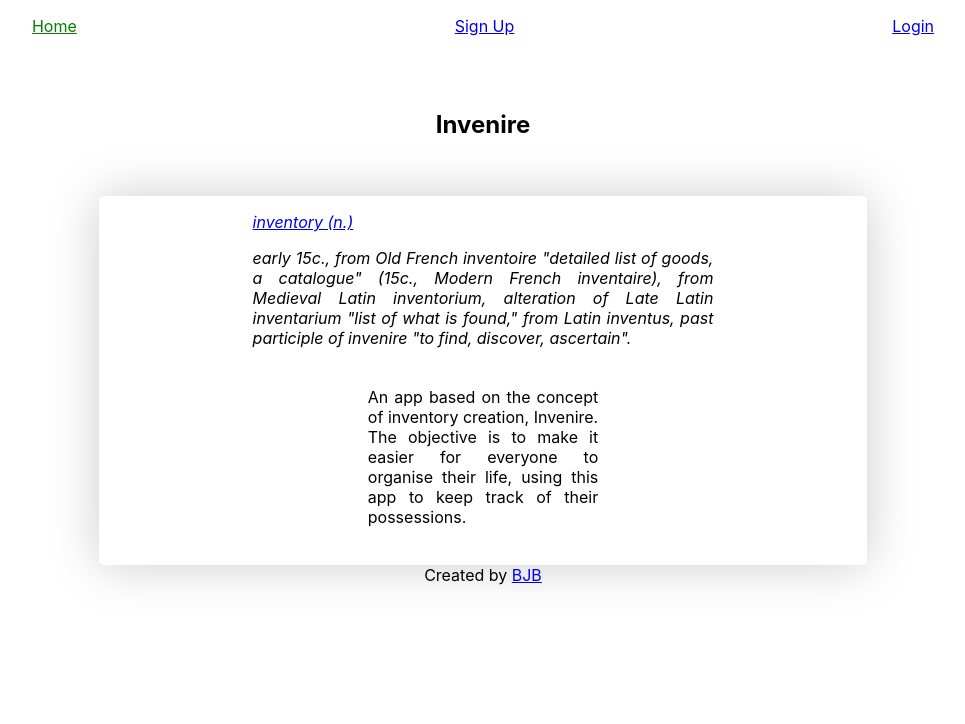
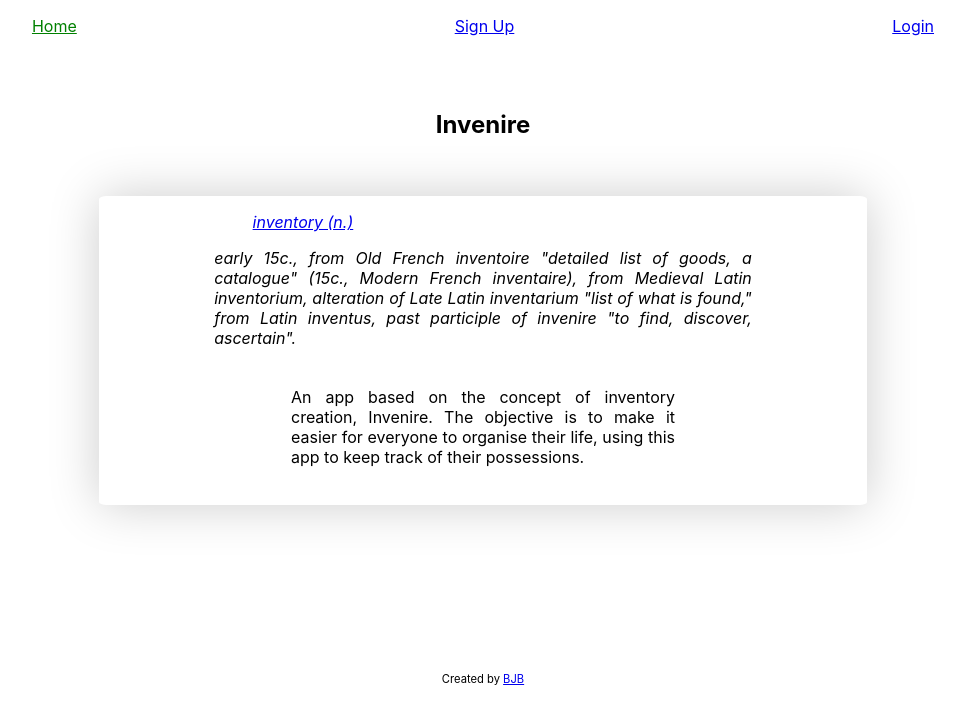
Before and after one commit to BeatrizJB/Invenire-Frontend, a React (Create React App) app: page / in a window 1280 px wide. Shown: the top 724 px of the page, without its empty margins (157-1122 px from the left). Built offline with nearby package versions, Linux system fonts and the light colour scheme; no server answers.

Commit message:
footer + home

```diff
--- a/src/App.css
+++ b/src/App.css
@@ -138,14 +138,21 @@ label {
 
 .TextBox1 {
   text-align: justify;
-  padding: 0 15% 0 15%;
+  padding: 0 10% 0 10%;
   margin: 0 5% 5% 5%;
 }
 
 .TextBox2 {
   margin: 5%;
   text-align: justify;
-  padding: 0 30% 0 30%;
+  padding: 0 20% 0 20%;
+}
+
+footer {
+  margin-top: 12%;
+  font-size: 70%;
+  padding: 1%;
+  position: relative;
 }
 
 .Howto {
```
